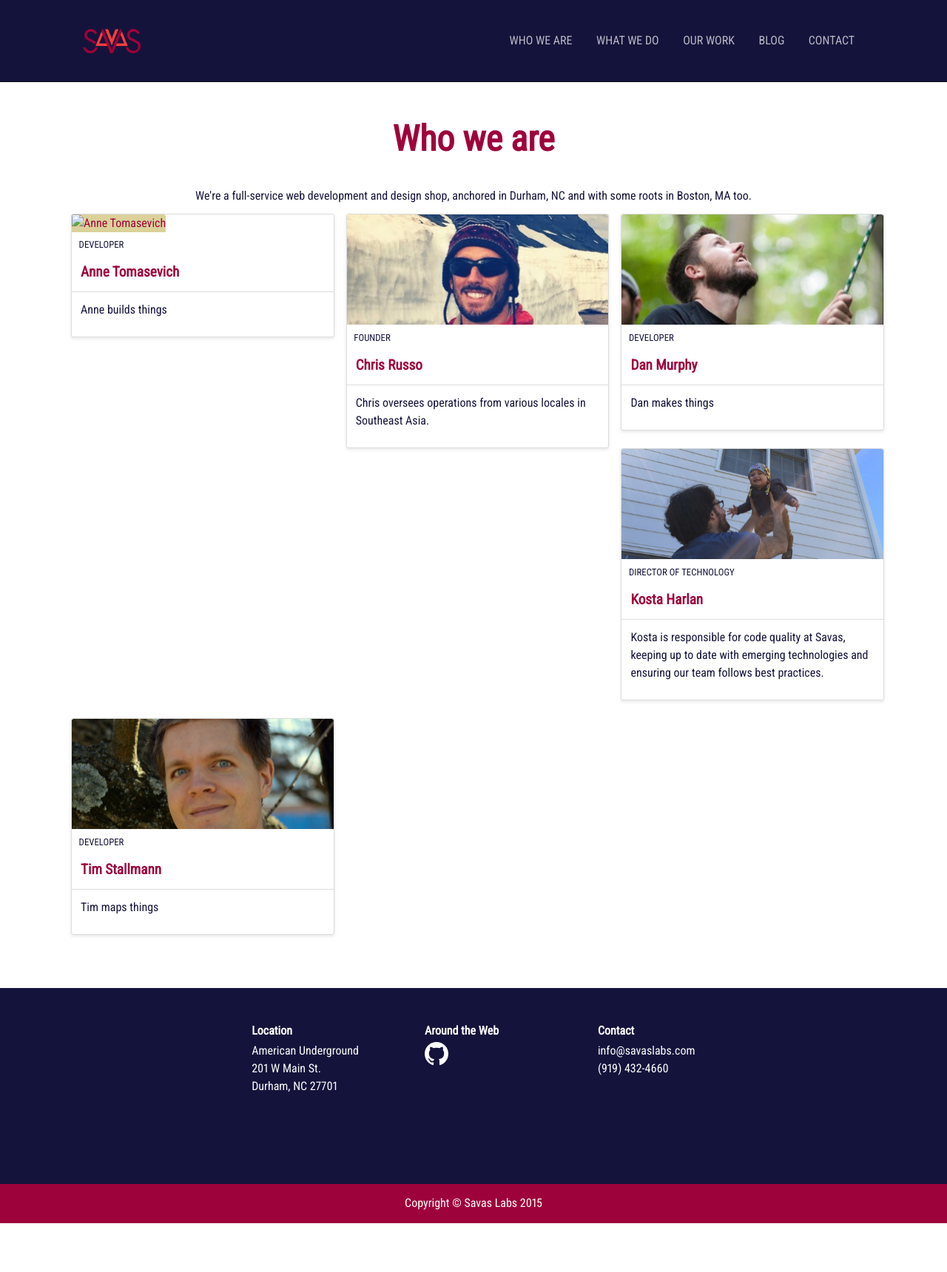
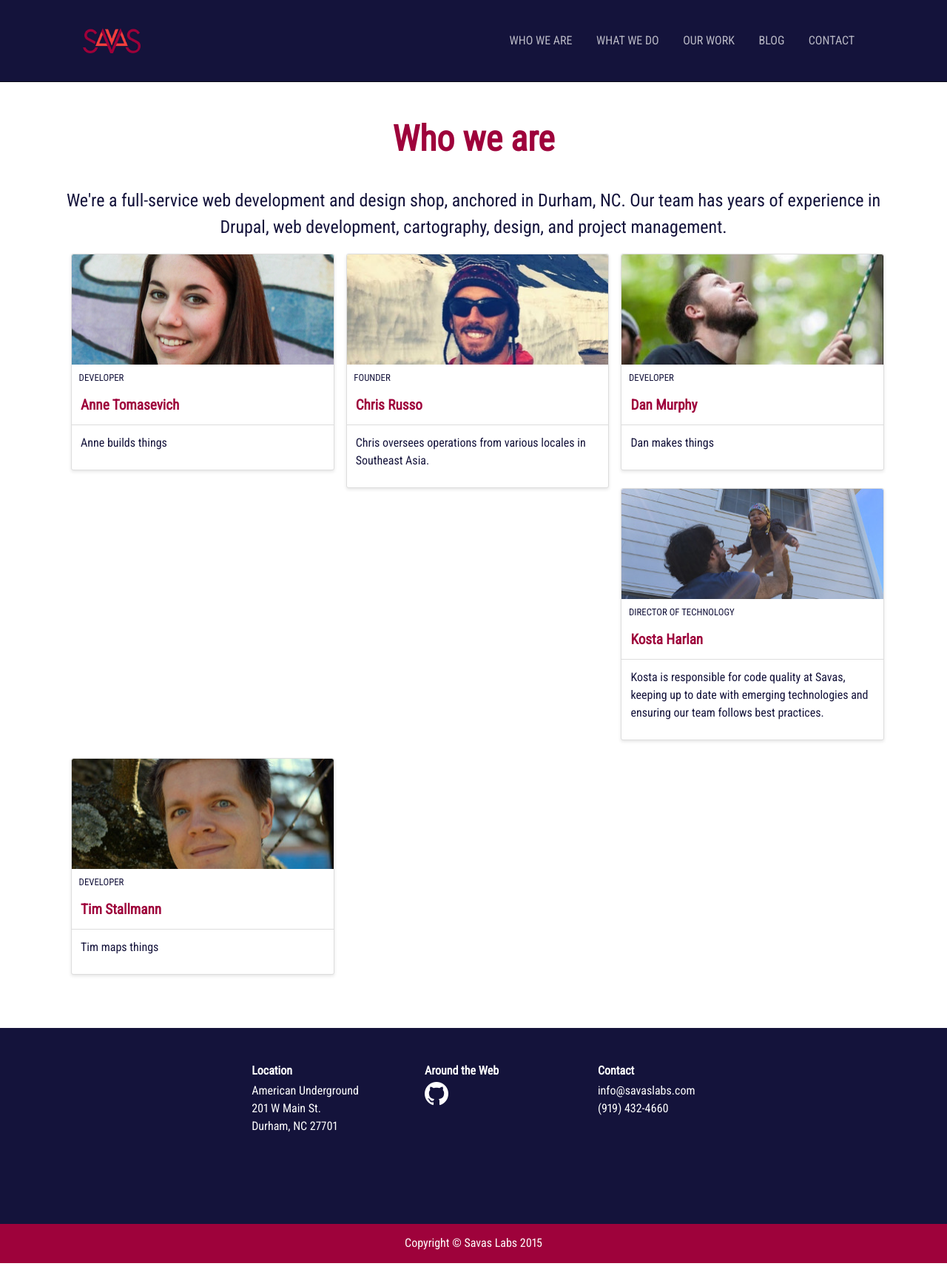
Before and after one commit to tumble1999/savaslabs.github.io, a Jekyll site: the page built from who-we-are.html, in a window 1280 px wide. Shown: the whole page at 74% size. Built offline with Jekyll 4.4.1, drawn with Linux system fonts in a browser that asks for light colours; nearby versions of some CDN libraries; some web fonts are replaced; library files that are not in the unit come from our copies; before the commit the page ends 1666 px from its top, so only the background shows below that.

Commit message:
Set page description size

```diff
--- a/assets/styles/_scss/_typography.scss
+++ b/assets/styles/_scss/_typography.scss
@@ -57,3 +57,7 @@ a {
 p {
 	color: $dark-blue;
 }
+
+.page-description {
+  font-size: $base-font-size * 1.5;
+}
--- a/contact.html
+++ b/contact.html
@@ -3,7 +3,7 @@ layout: page
 title: Contact
 permalink: "/contact/"
 ---
-<p>If you're interested to work with us on a project, get in touch!</p>
+<p class="page-description">If you're interested to work with us on a project, get in touch!</p>
 <table class="table-minimal">
     <tbody>
         <tr>
--- a/who-we-are.html
+++ b/who-we-are.html
@@ -3,7 +3,7 @@ layout: page
 title: Who we are
 permalink: "/team/"
 ---
-<p class="page-description">We're a full-service web development and design shop, anchored in Durham, NC and with some roots in Boston, MA too.</p>
+<p class="page-description">We're a full-service web development and design shop, anchored in Durham, NC. Our team has years of experience in Drupal, web development, cartography, design, and project management.</p>
 
 <div class="cards team-cards">
     {% for person in site.team %}
```
Also changed, not shown: assets/img/team/cards/anne-tomasevich.jpg (added), assets/styles/_scss/_team.scss (line endings or trailing spaces).
